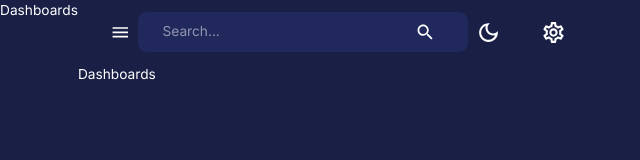
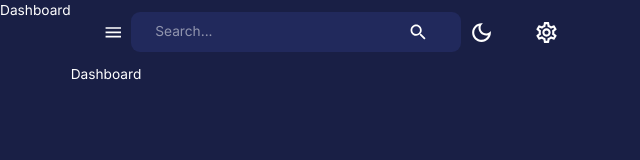
Before and after one commit to SuhasPalani/Admin-Dashboard, a React (Create React App) app in the folder client/: page /dashboard in a window 1280 px wide. Shown: the top 160 px of the page, without its empty margins (0-640 px from the left). Built offline with nearby package versions, Linux system fonts and the light colour scheme.

Commit message:
dashboard

```diff
--- a/client/src/scenes/dashboard/index.jsx
+++ b/client/src/scenes/dashboard/index.jsx
@@ -3,7 +3,7 @@ import React from 'react'
 const Dashboard = () => {
   return (
     <div>
-      Dashboards
+      Dashboard
     </div>
   )
 }
```
